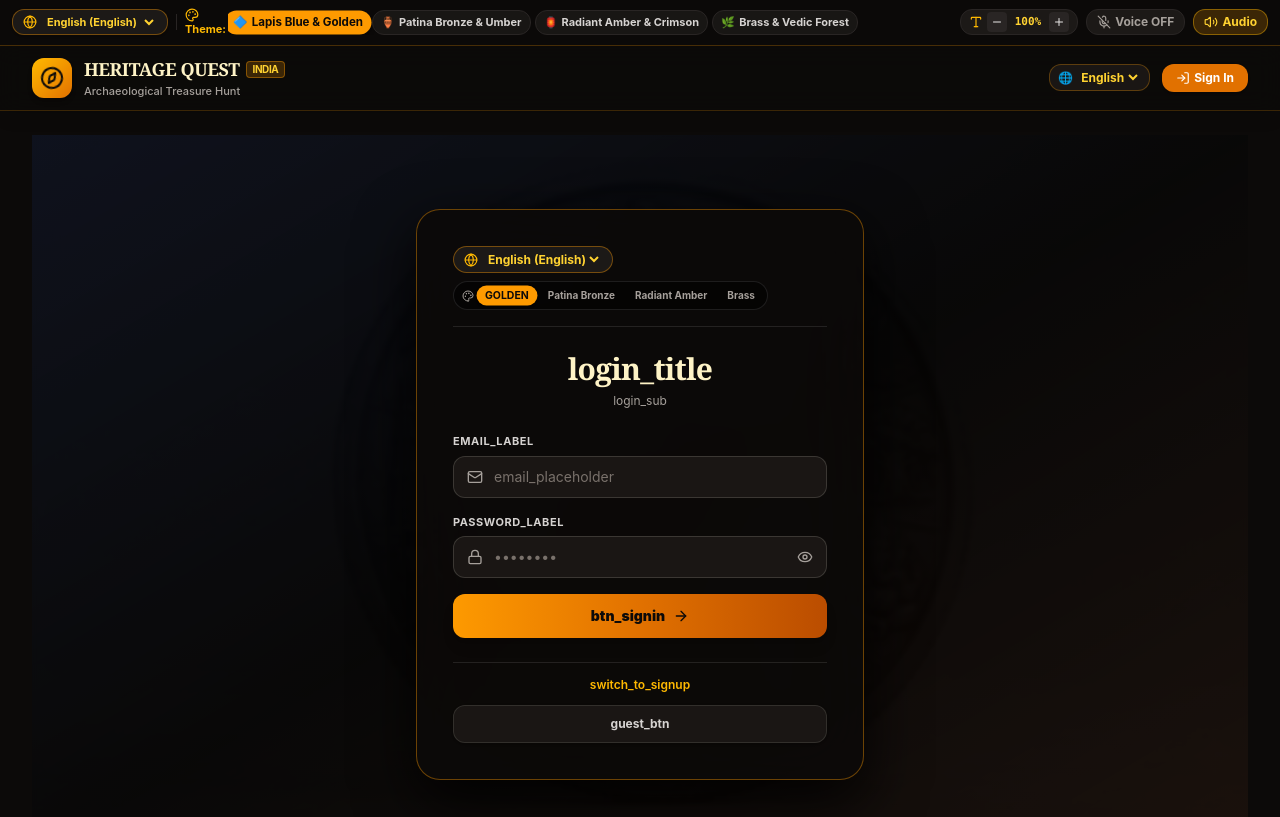
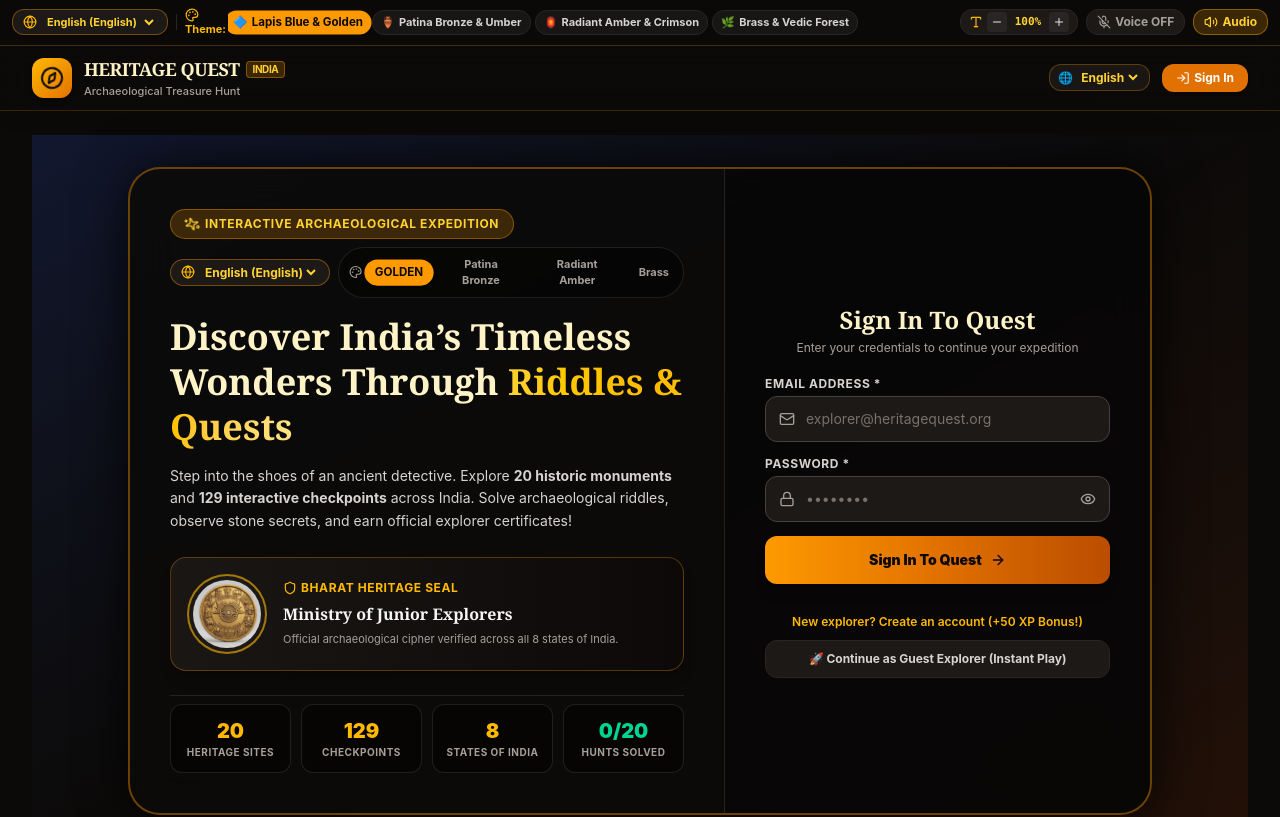
Before and after one commit to Likhithchandras/heritage-quest, a React (Vite) app: page /login in a window 1280 px wide. Shown: the top 817 px of the page. Built offline with nearby package versions, Linux system fonts and the light colour scheme; a web font is replaced by a local one.

Commit message:
fix: restore classic 2-column LoginPage with medallion & stats grid, remove quest_label and raw translation placeholders

```diff
--- a/src/components/hunt/HuntCard.jsx
+++ b/src/components/hunt/HuntCard.jsx
@@ -84,7 +84,7 @@ export default function HuntCard({ hunt }) {
               {hunt.name}
             </h3>
             <p className="text-sm font-semibold text-amber-400 font-serif">
-              {t('quest_label')} {hunt.huntIdea}
+              {hunt.huntIdea}
             </p>
           </div>
 
--- a/src/context/LanguageContext.jsx
+++ b/src/context/LanguageContext.jsx
@@ -18,11 +18,15 @@ export function LanguageProvider({ children }) {
   }, [currentLang]);
 
   const t = (key) => {
+    if (!key) return '';
     const langDict = TRANSLATIONS[currentLang] || TRANSLATIONS.en;
     if (langDict && langDict[key]) {
       return langDict[key];
     }
-    return TRANSLATIONS.en[key] || key;
+    if (TRANSLATIONS.en && TRANSLATIONS.en[key]) {
+      return TRANSLATIONS.en[key];
+    }
+    return '';
   };
 
   const changeLanguage = (code) => {
--- a/src/pages/LoginPage.jsx
+++ b/src/pages/LoginPage.jsx
@@ -5,7 +5,7 @@ import { useGameProgress } from '../context/GameProgressContext';
 import { useAccessibility, THEMES } from '../context/AccessibilityContext';
 import { useLanguage } from '../context/LanguageContext';
 import { soundEffects } from '../utils/soundEffects';
-import { User, Mail, Lock, Eye, EyeOff, Sparkles, ArrowRight, CheckCircle2, Palette, Globe } from 'lucide-react';
+import { User, Mail, Lock, Eye, EyeOff, Sparkles, ArrowRight, CheckCircle2, Shield, Palette, Globe } from 'lucide-react';
 
 export default function LoginPage() {
   const [isSignUp, setIsSignUp] = useState(false);
@@ -17,9 +17,9 @@ export default function LoginPage() {
   const [successMessage, setSuccessMessage] = useState('');
 
   const { login, signup, guestLogin } = useAuth();
-  const { setExplorerName } = useGameProgress();
+  const { setExplorerName, completedHunts } = useGameProgress();
   const { currentTheme, setCurrentTheme } = useAccessibility();
-  const { currentLang, languages, changeLanguage, t } = useLanguage();
+  const { currentLang, languages, changeLanguage } = useLanguage();
   const navigate = useNavigate();
 
   const handleSubmit = (e) => {
@@ -27,19 +27,19 @@ export default function LoginPage() {
     setErrorMessage('');
 
     if (!email || !password) {
-      setErrorMessage(t('alert_fill_fields') || 'Please enter both email and password.');
+      setErrorMessage('Please enter both email and password.');
       soundEffects.playWrong();
       return;
     }
 
     if (isSignUp && !name.trim()) {
-      setErrorMessage(t('alert_enter_name') || 'Please enter your explorer name.');
+      setErrorMessage('Please enter your explorer name.');
       soundEffects.playWrong();
       return;
     }
 
     if (password.length < 4) {
-      setErrorMessage(t('alert_pwd_len') || 'Password must be at least 4 characters.');
+      setErrorMessage('Password must be at least 4 characters.');
       soundEffects.playWrong();
       return;
     }
@@ -47,14 +47,14 @@ export default function LoginPage() {
     if (isSignUp) {
       const user = signup(name, email, password);
       setExplorerName(user.name);
-      setSuccessMessage(`${t('msg_acc_created') || 'Account created!'} (${user.name})`);
+      setSuccessMessage(`Account created for ${user.name}! Starting expedition...`);
       soundEffects.playSuccess();
       setTimeout(() => navigate('/home'), 800);
     } else {
       const derivedName = name.trim() || email.split('@')[0];
       const user = login(derivedName, email, password);
       setExplorerName(user.name);
-      setSuccessMessage(`${t('msg_welcome') || 'Welcome back!'} (${user.name})`);
+      setSuccessMessage(`Welcome back, ${user.name}! Loading expedition...`);
       soundEffects.playSuccess();
       setTimeout(() => navigate('/home'), 600);
     }
@@ -69,57 +69,55 @@ export default function LoginPage() {
 
   const themeGradients = {
     'lapis-gold': {
-      bgGlow: 'from-blue-950/60 via-stone-950/80 to-amber-950/50',
+      bgGlow: 'from-blue-950/50 via-stone-950 to-amber-950/40',
       cardBorder: 'border-amber-500/40',
       accentText: 'text-amber-400',
       btnGradient: 'from-amber-500 via-amber-600 to-amber-700',
-      badgeBorder: 'border-amber-500/30 text-amber-300 bg-amber-500/10'
+      badgeBorder: 'border-amber-500/40 text-amber-300 bg-amber-500/20'
     },
     'patina-bronze': {
-      bgGlow: 'from-emerald-950/60 via-stone-950/80 to-stone-900/50',
+      bgGlow: 'from-emerald-950/50 via-stone-950 to-stone-900',
       cardBorder: 'border-emerald-500/40',
       accentText: 'text-emerald-400',
       btnGradient: 'from-emerald-500 via-teal-600 to-emerald-700',
-      badgeBorder: 'border-emerald-500/30 text-emerald-300 bg-emerald-500/10'
+      badgeBorder: 'border-emerald-500/40 text-emerald-300 bg-emerald-500/20'
     },
     'crimson-amber': {
-      bgGlow: 'from-red-950/60 via-stone-950/80 to-amber-950/50',
+      bgGlow: 'from-red-950/50 via-stone-950 to-amber-950/40',
       cardBorder: 'border-red-500/40',
       accentText: 'text-amber-400',
       btnGradient: 'from-red-600 via-amber-600 to-amber-700',
-      badgeBorder: 'border-red-500/30 text-amber-300 bg-red-500/10'
+      badgeBorder: 'border-red-500/40 text-amber-300 bg-red-500/20'
     },
     'forest-brass': {
-      bgGlow: 'from-emerald-950/60 via-stone-950/80 to-amber-950/50',
+      bgGlow: 'from-emerald-950/50 via-stone-950 to-amber-950/40',
       cardBorder: 'border-emerald-500/40',
       accentText: 'text-amber-300',
       btnGradient: 'from-amber-500 via-amber-600 to-emerald-700',
-      badgeBorder: 'border-emerald-500/30 text-emerald-300 bg-emerald-500/10'
+      badgeBorder: 'border-emerald-500/40 text-emerald-300 bg-emerald-500/20'
     }
   };
 
   const activeThemeStyle = themeGradients[currentTheme] || themeGradients['lapis-gold'];
 
   return (
-    <div className="relative min-h-[90vh] flex items-center justify-center px-4 py-10 overflow-hidden">
+    <div className={`min-h-[88vh] flex items-center justify-center px-4 py-8 animate-fadeIn bg-gradient-to-br ${activeThemeStyle.bgGlow}`}>
+      <div className={`w-full max-w-5xl rounded-[32px] border-2 ${activeThemeStyle.cardBorder} bg-stone-950/90 backdrop-blur-xl shadow-[0_0_50px_rgba(0,0,0,0.8)] overflow-hidden grid grid-cols-1 lg:grid-cols-12 transition-all duration-500`}>
 
-      {/* Background Layer: Subtle Coin Watermark and Ambient Glow */}
-      <div
-        className="absolute inset-0 bg-cover bg-center bg-no-repeat opacity-25 scale-105 pointer-events-none filter blur-[1px] mix-blend-luminosity transition-all duration-1000"
-        style={{
-          backgroundImage: `url('/assets/heritage_medallion.jpg')`,
-        }}
-      />
+        {/* Left 7 Columns: Storytelling Hero with Clean Aesthetic Medallion & 4 Stats */}
+        <div className="lg:col-span-7 p-6 sm:p-10 flex flex-col justify-between space-y-6 border-b lg:border-b-0 lg:border-r border-white/10 relative">
 
-      {/* Dynamic Theme Color Backdrop Overlay */}
-      <div className={`absolute inset-0 bg-gradient-to-br ${activeThemeStyle.bgGlow} pointer-events-none backdrop-blur-[2px]`} />
-      <div className="absolute inset-0 bg-black/60 pointer-events-none" />
+          <div className="space-y-4">
+            {/* Top Badge & Language/Theme Selectors */}
+            <div className="flex flex-wrap items-center justify-between gap-2">
+              <div className={`inline-flex items-center space-x-1.5 px-3.5 py-1.5 rounded-full border text-xs font-bold uppercase tracking-wider ${activeThemeStyle.badgeBorder}`}>
+                <Sparkles className="w-3.5 h-3.5 animate-spin" style={{ animationDuration: '8s' }} />
+                <span>Interactive Archaeological Expedition</span>
+              </div>
 
-      {/* Main Clean Centered Login Card */}
-      <div className={`relative z-10 w-full max-w-md rounded-3xl border ${activeThemeStyle.cardBorder} bg-stone-950/85 backdrop-blur-2xl p-7 sm:p-9 shadow-[0_20px_60px_rgba(0,0,0,0.9)] transition-all duration-500 space-y-6`}>
-
-        {/* Top Header with Language Selector & Theme Selector */}
-        <div className="flex flex-wrap items-center justify-between gap-2 border-b border-white/10 pb-4">
+              {/* Language & Quick Theme Selector */}
+              <div className="flex items-center space-x-2">
+                {/* Language Select */}
                 <div className="inline-flex items-center space-x-1.5 bg-stone-900 border border-amber-500/40 rounded-full px-2.5 py-1 text-xs text-amber-300">
                   <Globe className="w-3.5 h-3.5 text-amber-400 shrink-0" />
                   <select
@@ -139,9 +137,9 @@ export default function LoginPage() {
                   </select>
                 </div>
 
-          {/* Theme Switcher */}
-          <div className="flex items-center space-x-1 bg-black/50 p-1 rounded-full border border-white/10">
-            <Palette className="w-3 h-3 text-stone-400 ml-1" />
+                {/* Theme Selector Pills */}
+                <div className="flex items-center space-x-1 bg-black/40 p-1 rounded-full border border-white/10">
+                  <Palette className="w-3.5 h-3.5 text-stone-400 ml-1.5" />
                   {THEMES.map((theme) => {
                     const isCurrent = currentTheme === theme.id;
                     return (
@@ -153,9 +151,9 @@ export default function LoginPage() {
                           setCurrentTheme(theme.id);
                         }}
                         title={theme.name}
-                  className={`px-2 py-0.5 rounded-full text-[10px] font-bold transition-all ${
+                        className={`px-2.5 py-1 rounded-full text-[11px] font-bold transition-all ${
                           isCurrent
-                      ? 'bg-amber-500 text-stone-950 shadow scale-105'
+                            ? 'bg-amber-500 text-stone-950 shadow-md scale-105'
                             : 'text-stone-400 hover:text-white'
                         }`}
                       >
@@ -165,38 +163,93 @@ export default function LoginPage() {
                   })}
                 </div>
               </div>
+            </div>
 
-        {/* Title */}
-        <div className="text-center space-y-1.5">
-          <h1 className="text-2xl sm:text-3xl font-extrabold text-amber-100 font-serif tracking-tight">
-            {isSignUp ? t('signup_title') : t('login_title')}
+            {/* Main Headline */}
+            <h1 className="text-3xl sm:text-4xl font-extrabold text-amber-100 font-serif leading-tight">
+              Discover India’s Timeless Wonders Through <span className="text-transparent bg-clip-text bg-gradient-to-r from-amber-300 via-amber-400 to-amber-200">Riddles & Quests</span>
             </h1>
+
+            <p className="text-stone-300 text-xs sm:text-sm leading-relaxed font-sans">
+              Step into the shoes of an ancient detective. Explore <strong>20 historic monuments</strong> and <strong>129 interactive checkpoints</strong> across India. Solve archaeological riddles, observe stone secrets, and earn official explorer certificates!
+            </p>
+          </div>
+
+          {/* Aesthetic Medallion Banner with Ornate Frame */}
+          <div className="flex items-center space-x-4 p-4 rounded-2xl bg-gradient-to-r from-stone-900/90 to-stone-950/90 border border-amber-500/30 shadow-lg">
+            <div className="w-16 h-16 sm:w-20 sm:h-20 rounded-full border-2 border-amber-400/60 p-1 shadow-inner flex-shrink-0 bg-stone-900">
+              <img
+                src="/assets/heritage_medallion.jpg"
+                alt="Bharat Heritage Seal"
+                className="w-full h-full object-cover rounded-full transition-transform duration-500 hover:scale-110"
+              />
+            </div>
+            <div className="space-y-1.5 min-w-0">
+              <div className="text-xs font-bold uppercase tracking-wider text-amber-400 flex items-center gap-1">
+                <Shield className="w-3.5 h-3.5 text-amber-400" />
+                <span>Bharat Heritage Seal</span>
+              </div>
+              <div className="font-serif font-bold text-sm sm:text-base text-stone-100">
+                Ministry of Junior Explorers
+              </div>
+              <p className="text-[11px] text-stone-400 leading-snug">
+                Official archaeological cipher verified across all 8 states of India.
+              </p>
+            </div>
+          </div>
+
+          {/* Bottom 4-Column Stats Grid */}
+          <div className="grid grid-cols-2 sm:grid-cols-4 gap-2.5 pt-2 border-t border-white/10 text-stone-200">
+            <div className="p-3 bg-black/40 rounded-xl border border-white/10 text-center">
+              <div className="text-xl font-black text-amber-400">20</div>
+              <div className="text-[10px] uppercase font-bold tracking-wider text-stone-400">HERITAGE SITES</div>
+            </div>
+            <div className="p-3 bg-black/40 rounded-xl border border-white/10 text-center">
+              <div className="text-xl font-black text-amber-400">129</div>
+              <div className="text-[10px] uppercase font-bold tracking-wider text-stone-400">CHECKPOINTS</div>
+            </div>
+            <div className="p-3 bg-black/40 rounded-xl border border-white/10 text-center">
+              <div className="text-xl font-black text-amber-400">8</div>
+              <div className="text-[10px] uppercase font-bold tracking-wider text-stone-400">STATES OF INDIA</div>
+            </div>
+            <div className="p-3 bg-black/40 rounded-xl border border-white/10 text-center">
+              <div className="text-xl font-black text-emerald-400">{(completedHunts || []).length}/20</div>
+              <div className="text-[10px] uppercase font-bold tracking-wider text-stone-400">HUNTS SOLVED</div>
+            </div>
+          </div>
+        </div>
+
+        {/* Right 5 Columns: Authentication Form */}
+        <div className="lg:col-span-5 p-6 sm:p-10 flex flex-col justify-center space-y-5 bg-black/30">
+          <div className="text-center space-y-1">
+            <h2 className="text-2xl font-bold text-amber-100 font-serif">
+              {isSignUp ? 'Create Explorer Account' : 'Sign In To Quest'}
+            </h2>
             <p className="text-xs text-stone-400">
-            {isSignUp ? t('signup_sub') : t('login_sub')}
+              {isSignUp ? 'Register to save your explorer progress & rank' : 'Enter your credentials to continue your expedition'}
             </p>
           </div>
 
           {/* Alerts */}
           {errorMessage && (
-          <div className="p-3 bg-red-500/20 border border-red-500/40 rounded-xl text-red-200 text-xs font-semibold text-center animate-shake">
+            <div className="p-3 bg-red-500/20 border border-red-500/40 rounded-xl text-red-200 text-xs font-semibold animate-shake">
               ⚠️ {errorMessage}
             </div>
           )}
 
           {successMessage && (
-          <div className="p-3 bg-emerald-500/20 border border-emerald-500/40 rounded-xl text-emerald-200 text-xs font-semibold flex items-center justify-center space-x-2">
-            <CheckCircle2 className="w-4 h-4 text-emerald-400 shrink-0" />
+            <div className="p-3 bg-emerald-500/20 border border-emerald-500/40 rounded-xl text-emerald-200 text-xs font-semibold flex items-center space-x-2">
+              <CheckCircle2 className="w-4 h-4 text-emerald-400" />
               <span>{successMessage}</span>
             </div>
           )}
 
-        {/* Form */}
-        <form onSubmit={handleSubmit} className="space-y-4">
-          {/* Explorer Name (Sign Up only or optional) */}
+          <form onSubmit={handleSubmit} className="space-y-3.5">
+            {/* Name */}
             {isSignUp && (
               <div>
-              <label className="block text-[11px] font-bold text-stone-300 uppercase tracking-wider mb-1.5">
-                {t('name_label')}
+                <label className="block text-xs font-bold text-stone-300 uppercase tracking-wider mb-1">
+                  Explorer Name *
                 </label>
                 <div className="relative">
                   <User className="absolute left-3.5 top-1/2 -translate-y-1/2 w-4 h-4 text-stone-400" />
@@ -204,8 +257,8 @@ export default function LoginPage() {
                     type="text"
                     value={name}
                     onChange={(e) => setName(e.target.value)}
-                  placeholder={t('name_placeholder')}
-                  className="w-full pl-10 pr-4 py-2.5 rounded-xl bg-stone-900/90 border border-stone-700/80 text-stone-100 placeholder-stone-500 focus:outline-none focus:border-amber-400 text-sm transition-colors"
+                    placeholder="e.g. Arya Sharma"
+                    className="w-full pl-10 pr-4 py-3 rounded-xl bg-stone-900 border border-stone-700 text-stone-100 placeholder-stone-500 focus:outline-none focus:border-amber-400 text-sm"
                   />
                 </div>
               </div>
@@ -213,8 +266,8 @@ export default function LoginPage() {
 
             {/* Email */}
             <div>
-            <label className="block text-[11px] font-bold text-stone-300 uppercase tracking-wider mb-1.5">
-              {t('email_label')}
+              <label className="block text-xs font-bold text-stone-300 uppercase tracking-wider mb-1">
+                Email Address *
               </label>
               <div className="relative">
                 <Mail className="absolute left-3.5 top-1/2 -translate-y-1/2 w-4 h-4 text-stone-400" />
@@ -222,17 +275,17 @@ export default function LoginPage() {
                   type="email"
                   value={email}
                   onChange={(e) => setEmail(e.target.value)}
-                placeholder={t('email_placeholder')}
+                  placeholder="explorer@heritagequest.org"
                   required
-                className="w-full pl-10 pr-4 py-2.5 rounded-xl bg-stone-900/90 border border-stone-700/80 text-stone-100 placeholder-stone-500 focus:outline-none focus:border-amber-400 text-sm transition-colors"
+                  className="w-full pl-10 pr-4 py-3 rounded-xl bg-stone-900 border border-stone-700 text-stone-100 placeholder-stone-500 focus:outline-none focus:border-amber-400 text-sm"
                 />
               </div>
             </div>
 
             {/* Password */}
             <div>
-            <label className="block text-[11px] font-bold text-stone-300 uppercase tracking-wider mb-1.5">
-              {t('password_label')}
+              <label className="block text-xs font-bold text-stone-300 uppercase tracking-wider mb-1">
+                Password *
               </label>
               <div className="relative">
                 <Lock className="absolute left-3.5 top-1/2 -translate-y-1/2 w-4 h-4 text-stone-400" />
@@ -242,7 +295,7 @@ export default function LoginPage() {
                   onChange={(e) => setPassword(e.target.value)}
                   placeholder="••••••••"
                   required
-                className="w-full pl-10 pr-11 py-2.5 rounded-xl bg-stone-900/90 border border-stone-700/80 text-stone-100 placeholder-stone-500 focus:outline-none focus:border-amber-400 text-sm transition-colors"
+                  className="w-full pl-10 pr-11 py-3 rounded-xl bg-stone-900 border border-stone-700 text-stone-100 placeholder-stone-500 focus:outline-none focus:border-amber-400 text-sm"
                 />
                 <button
                   type="button"
@@ -254,18 +307,18 @@ export default function LoginPage() {
               </div>
             </div>
 
-          {/* Submit */}
+            {/* Submit Button */}
             <button
               type="submit"
-            className={`w-full py-3 px-5 bg-gradient-to-r ${activeThemeStyle.btnGradient} hover:brightness-110 active:scale-[0.98] text-stone-950 font-black text-sm rounded-xl shadow-lg transition-all flex items-center justify-center space-x-2`}
+              className={`w-full py-3.5 px-6 bg-gradient-to-r ${activeThemeStyle.btnGradient} hover:brightness-110 active:scale-95 text-stone-950 font-black text-sm rounded-xl shadow-lg transition-all flex items-center justify-center space-x-2 mt-2`}
             >
-            <span>{isSignUp ? t('btn_signup') : t('btn_signin')}</span>
+              <span>{isSignUp ? 'Register & Begin Quest' : 'Sign In To Quest'}</span>
               <ArrowRight className="w-4 h-4" />
             </button>
           </form>
 
-        {/* Footer Actions */}
-        <div className="space-y-3 pt-2 text-center border-t border-white/10">
+          {/* Mode Switch & Guest Button */}
+          <div className="space-y-2.5 pt-1 text-center">
             <button
               type="button"
               onClick={() => {
@@ -273,18 +326,21 @@ export default function LoginPage() {
                 setIsSignUp(!isSignUp);
                 setErrorMessage('');
               }}
-            className="text-xs text-amber-400 hover:text-amber-300 font-semibold transition-colors"
+              className="text-xs text-amber-400 hover:text-amber-300 font-semibold"
             >
-            {isSignUp ? t('switch_to_login') : t('switch_to_signup')}
+              {isSignUp
+                ? 'Already registered? Sign In here'
+                : "New explorer? Create an account (+50 XP Bonus!)"}
             </button>
 
             <button
               type="button"
               onClick={handleGuest}
-            className="w-full py-2.5 px-4 bg-stone-900/90 hover:bg-stone-800 text-stone-300 hover:text-amber-200 text-xs font-bold rounded-xl border border-stone-700/60 transition-all shadow-sm"
+              className="w-full py-2.5 px-4 bg-stone-900 hover:bg-stone-800 text-stone-300 hover:text-amber-200 text-xs font-bold rounded-xl border border-stone-800 transition-colors"
             >
-            {t('guest_btn')}
+              🚀 Continue as Guest Explorer (Instant Play)
             </button>
+          </div>
         </div>
 
       </div>
```
Lines whose indentation alone changed are shown as unchanged.
